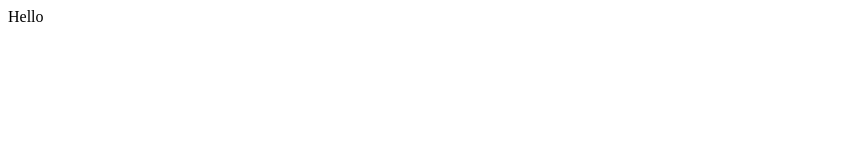
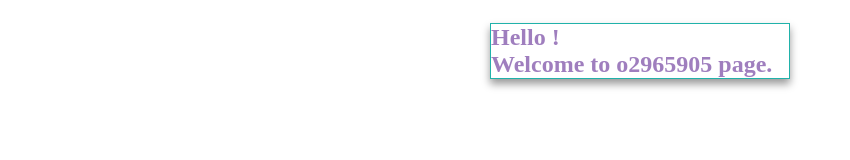
Before and after one commit to o2965905/o2965905.github.io, a plain HTML site: page index.html in a window 1280 px wide. Shown: the whole page, without its empty margins (0-850 px from the left). Drawn offline with Linux system fonts and the light colour scheme.

Commit message:
新增一些css效果

```diff
--- a/index.html
+++ b/index.html
@@ -1,12 +1,41 @@
 <!DOCTYPE html>
 <html lang="en">
+
 <head>
     <meta charset="UTF-8">
     <meta http-equiv="X-UA-Compatible" content="IE=edge">
     <meta name="viewport" content="width=device-width, initial-scale=1.0">
     <title>Document</title>
+    <style>
+        * {
+            box-sizing: border-box;
+            overflow: hidden;
+        }
+
+        body {
+            display: flex;
+            justify-content: center;
+        }
+
+        .top {
+            width: 300px;
+            margin: 15px 15px;
+            box-shadow: 0px 5px 8px rgba(0, 0, 0, 0.4);
+            border: 1px solid lightseagreen;
+            color: rgb(159, 126, 190);
+            font-size: 24px;
+            font-weight: bold;
+            text-align: left;
+        }
+    </style>
 </head>
-<body>
-    Hello
+
+<body class="main">
+    <div class="top">
+        Hello !<br>
+        Welcome to o2965905 page.<br>
+    </div>
+
 </body>
+
 </html>
```
